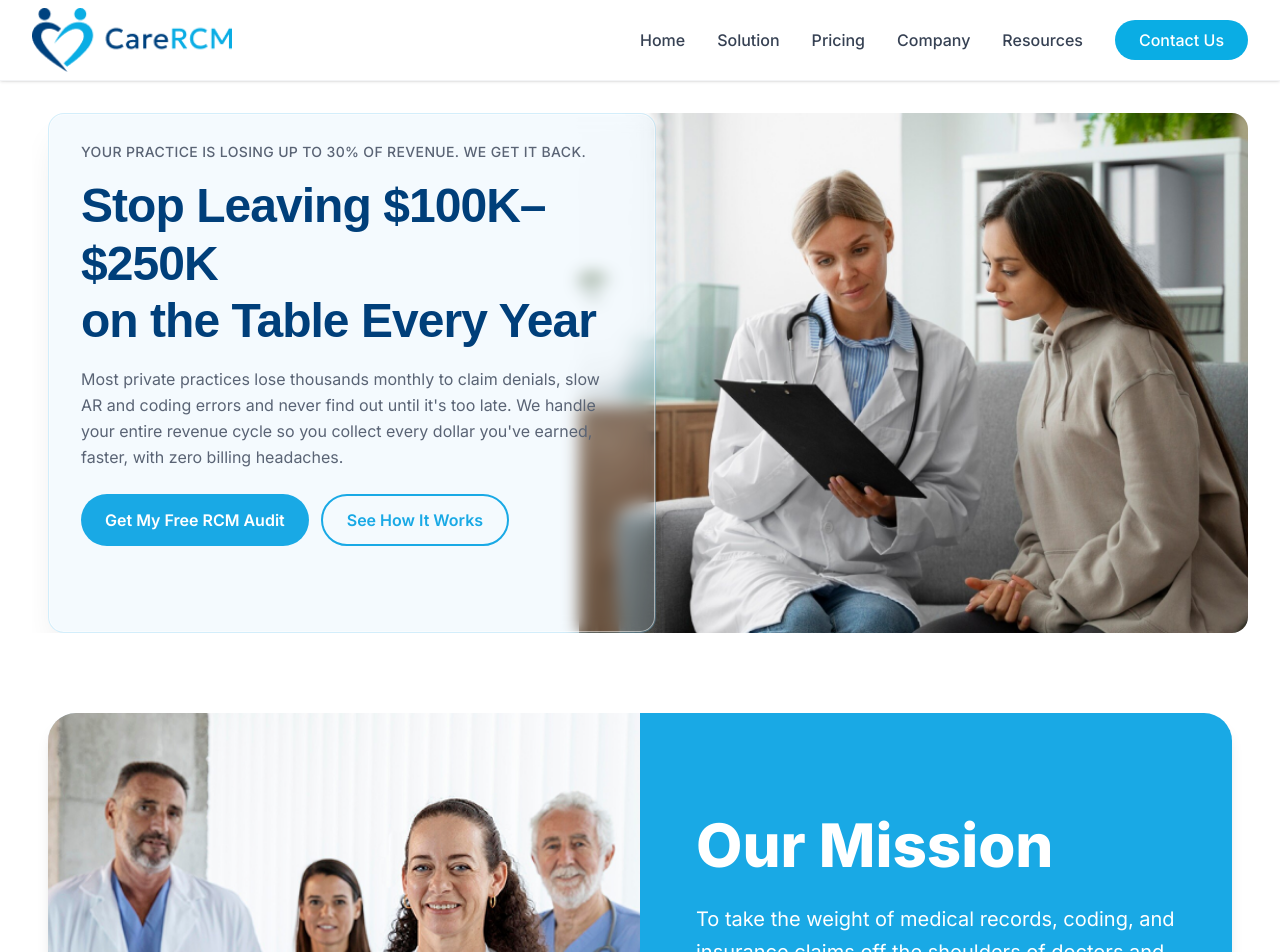
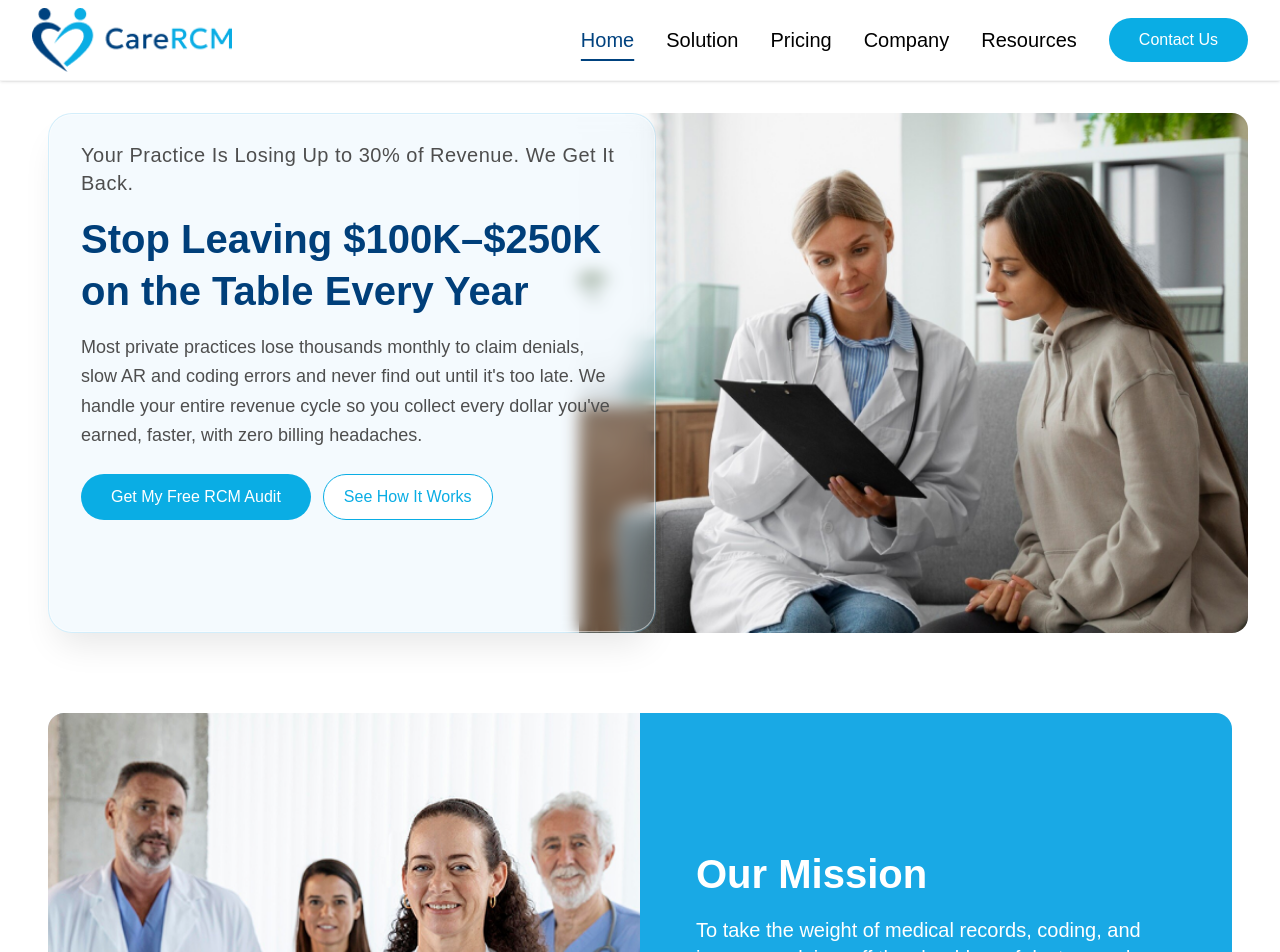
Before and after one commit to virtuosoftacademy-cloud/carercm, a Next.js app: page / in a window 1280 px wide. Shown: the top 952 px of the page. Built offline with nearby package versions, Linux system fonts and the light colour scheme.

Commit message:
changes add  15

```diff
--- a/app/globals.css
+++ b/app/globals.css
@@ -1 +1,144 @@
 @import "tailwindcss";
+
+body {
+    font-family: sans-serif !important;
+    margin: 0 !important;
+    padding: 0 !important;
+    box-sizing: border-box !important;
+    /* background-color: #ffffff !important; */
+}
+
+.text-xs {
+    font-size: 18px !important;
+}
+
+.text-sm {
+    font-size: 20px !important;
+}
+
+.text-md {
+    font-size: 26px !important;
+}
+
+.text-lg {
+    font-size: 34px !important;
+}
+
+.text-xl {
+    font-size: 44px !important;
+}
+
+.text-base {
+    font-size: 56px !important;
+}
+
+.font-light {
+    font-weight: 300 !important;
+}
+
+.font-normal {
+    font-weight: 400 !important;
+}
+
+.font-medium {
+    font-weight: 500 !important;
+}
+
+.font-semibold {
+    font-weight: 700 !important;
+}
+
+.font-bold {
+    font-weight: 900 !important;
+}
+
+.bg-white {
+    background-color: #ffffff !important;
+}
+
+.bg-blue {
+    background-color: #0AADE4 !important;
+}
+
+.bg-gray-100 {
+    background-color: #f5f5f5 !important;
+}
+
+.text-gray {
+    color: #4e4e4e !important;
+}
+
+.text-black {
+    color: #000000 !important;
+}
+
+.text-white {
+    color: #ffffff !important;
+}
+
+h1 {
+    font-weight: 700 !important;
+    color: #003f7a !important;
+    font-size: 40px !important;
+    letter-spacing: normal !important;
+    line-height: 1.3 !important;
+}
+
+h2 {
+    font-weight: 700 !important;
+    color: #003f7a !important;
+    font-size: 30px !important;
+    letter-spacing: normal !important;
+    line-height: 1.3 !important;
+}
+
+.border-gray-100 {
+    border-color: #f5f5f5 !important;
+}
+
+.rounded {
+    border-radius: 4px !important;
+}
+
+.rounded-md {
+    border-radius: 6px !important;
+}
+
+.rounded-lg {
+    border-radius: 8px !important;
+}
+
+.rounded-xl {
+    border-radius: 16px !important;
+}
+
+.rounded-2xl {
+    border-radius: 24px !important;
+}
+
+.shadow {
+    box-shadow: rgba(99, 99, 99, 0.2) 0px 2px 8px 0px !important;
+}
+
+.btn {
+    background-color: #0AADE4 !important;
+    color: #ffffff !important;
+    padding: 10px 30px !important;
+    border-radius: 9999px !important;
+    font-size: 16px !important;
+    font-weight: 400 !important;
+    transition: background-color 0.3s ease !important;
+    cursor: pointer !important;
+}
+
+.btn2 {
+    background-color: #ffffff !important;
+    color: #0AADE4 !important;
+    padding: 10px 20px !important;
+    border-radius: 9999px !important;
+    font-size: 16px !important;
+    font-weight: 500 !important;
+    transition: background-color 0.3s ease !important;
+    cursor: pointer !important;
+    border: 1px solid #0AADE4 !important;
+}
--- a/components/layout/Header.tsx
+++ b/components/layout/Header.tsx
@@ -3,16 +3,32 @@
 import { useState } from "react";
 import Link from "next/link";
 import Image from "next/image";
+import { usePathname } from "next/navigation";
 
 export default function Header() {
   const [isOpen, setIsOpen] = useState(false);
+  const pathname = usePathname();
+
+  const navItems = [
+    { name: "Home", path: "/" },
+    { name: "Solution", path: "/solution" },
+    { name: "Pricing", path: "/pricing" },
+    { name: "Company", path: "/company" },
+    { name: "Resources", path: "/resources" },
+  ];
+
+  const isActiveLink = (path: string) => {
+    if (path === "/") {
+      return pathname === path;
+    }
+    return pathname?.startsWith(path);
+  };
 
   return (
     <header className="bg-white border-b border-gray-100 sticky top-0 z-50 shadow-sm">
       <div className="px-4 sm:px-6 lg:px-8">
         <div className="flex items-center justify-between h-16 md:h-20">
 
-          {/* Logo - Left Side */}
           <div className="flex-shrink-0">
             <Link href="/">
               <Image
@@ -26,46 +42,27 @@ export default function Header() {
             </Link>
           </div>
 
-          {/* Desktop Navigation */}
           <nav className="hidden md:flex md:items-center md:gap-6 lg:gap-8">
+            {navItems.map((item) => (
               <Link
-              href="/"
-              className="text-sm lg:text-base text-gray-700 transition-colors font-medium"
+                key={item.name}
+                href={item.path}
+                className={`text-sm font-light transition-all duration-300 hover:!text-[#00427F] ${
+                  isActiveLink(item.path)
+                    ? "text-[#00427F] font-normal underline underline-offset-12"
+                    : "text-black hover:text-[#00427F]"
+                }`}
               >
-              Home
+                {item.name}
               </Link>
-            <Link
-              href="#"
-              className="text-sm lg:text-base text-gray-700 transition-colors font-medium"
-            >
-              Solution
-            </Link>
-            <Link
-              href="#"
-              className="text-sm lg:text-base text-gray-700 transition-colors font-medium"
-            >
-              Pricing
-            </Link>
-            <Link
-              href="#"
-              className="text-sm lg:text-base text-gray-700 transition-colors font-medium"
-            >
-              Company
-            </Link>
-            <Link
-              href="#"
-              className="text-sm lg:text-base text-gray-700 transition-colors font-medium"
-            >
-              Resources
-            </Link>
+            ))}
             <button
-              className="text-sm rounded-4xl bg-[#0AADE4] p-2 px-6 lg:text-base text-white transition-colors font-medium"
+              className="btn"
             >
               Contact Us
             </button>
           </nav>
 
-          {/* Mobile Menu Button */}
           <div className="md:hidden">
             <button
               onClick={() => setIsOpen(!isOpen)}
@@ -91,47 +88,26 @@ export default function Header() {
           </div>
         </div>
 
-        {/* Mobile Menu Dropdown */}
         {isOpen && (
-          <div className="md:hidden py-4 border-t border-gray-100">
+          <div className="md:hidden py-4">
             <nav className="flex flex-col space-y-3">
+              {navItems.map((item) => (
                 <Link
-                href="/"
-                className="text-gray-700 transition-colors py-2 text-base font-medium"
+                  key={item.name}
+                  href={item.path}
+                  className={`text-sm font-light transition-all duration-300 hover:text-![#00427F] ${
+                    isActiveLink(item.path)
+                      ? "text-[#00427F] font-normal underline underline-offset-12"
+                      : "text-black hover:text-[#00427F]"
+                  }`}
                   onClick={() => setIsOpen(false)}
                 >
-                Home
+                  {item.name}
                 </Link>
-              <Link
-                href="#"
-                className="text-gray-700 transition-colors py-2 text-base font-medium"
+              ))}
+              <button
+                className="btn"
                 onClick={() => setIsOpen(false)}
-              >
-                Solution
-              </Link>
-              <Link
-                href="#"
-                className="text-gray-700 transition-colors py-2 text-base font-medium"
-                onClick={() => setIsOpen(false)}
-              >
-                Pricing
-              </Link>
-              <Link
-                href="#"
-                className="text-gray-700 transition-colors py-2 text-base font-medium"
-                onClick={() => setIsOpen(false)}
-              >
-                Company
-              </Link>
-              <Link
-                href="#"
-                className="text-gray-700 transition-colors py-2 text-base font-medium"
-                onClick={() => setIsOpen(false)}
-              >
-                Resources
-              </Link>
-              <button
-                className="text-sm rounded-4xl bg-[#0AADE4] p-2 px-6 lg:text-base text-white transition-colors font-medium"
               >
                 Contact Us
               </button>
--- a/components/sections/Hero.tsx
+++ b/components/sections/Hero.tsx
@@ -1,12 +1,10 @@
-"use client";
 import Image from "next/image";
 
 export default function HeroSection() {
   return (
-    <section className="w-full bg-white py-8 px-4 sm:px-6 lg:px-8">
-      {/* Mobile Layout (Column) - Up to 985px */}
+    <section>
+      <div className="bg-white p-8">
         <div className="block xl:hidden">
-        {/* Mobile Image - Full Width Top */}
           <div className="relative w-full h-[280px] rounded-2xl overflow-hidden mb-6">
             <Image
               src="/Mask Group (1).png"
@@ -16,49 +14,40 @@ export default function HeroSection() {
               className="object-cover object-center"
               sizes="100vw"
             />
-          {/* Overlay for text readability */}
             <div className="absolute inset-0 bg-gradient-to-t from-black/60 via-black/30 to-transparent" />
           </div>
 
-        {/* Mobile Content - Below Image */}
           <div className="flex flex-col gap-4 px-2">
-          {/* Eyebrow */}
-          <p className="text-[#5a6475] text-sm font-medium leading-snug">
+            <p className="text-gray text-sm font-medium leading-snug">
               Your Practice Is Losing Up to 30% of Revenue. We Get It Back.
             </p>
 
-          {/* Headline */}
-          <h1 className="text-[#003f7a] font-bold leading-[1.2] tracking-[-0.02em] text-3xl"
-            style={{ fontFamily: "'Sora', sans-serif" }}>
+            <h1 className="h1">
               Stop Leaving $100K–$250K<br />
               on the Table Every Year
             </h1>
 
-          {/* Body */}
-          <p className="text-[#5a6475] text-base leading-relaxed">
+            <p className="text-gray text-xs leading-relaxed">
               Most private practices lose thousands monthly to claim denials,
               slow AR and coding errors and never find out until it's too late.
               We handle your entire revenue cycle so you collect every dollar
               you've earned, faster, with zero billing headaches.
             </p>
 
-          {/* CTAs - Column on Mobile */}
             <div className="flex flex-col gap-3 mt-2">
-            <button className="bg-[#19a9e5] hover:bg-[#128cc7] text-white font-semibold text-sm px-6 py-3 rounded-full transition-all w-full sm:w-auto">
+              <button className="btn">
                 Get My Free RCM Audit
               </button>
-            <button className="border-2 border-[#19a9e5] text-[#19a9e5] hover:bg-[#e0f5fc] font-semibold text-sm px-6 py-3 rounded-full transition-all w-full sm:w-auto">
+              <button className="btn2">
                 See How It Works
               </button>
             </div>
           </div>
         </div>
 
-      {/* Desktop Layout (Original Design - Side by Side) - 985px and above */}
         <div className="hidden xl:block">
-        <div className="relative w-full h-[340px] md:h-[420px] lg:h-[480px] xl:h-[520px] overflow-hidden">
+          <div className="relative w-full h-[340px] md:h-[420px] lg:h-[480px] xl:h-[520px]">
 
-          {/* FULL BLEED IMAGE (right side, goes to edge) */}
             <div className="absolute top-0 right-0 bottom-0 w-[60%] md:w-[58%] lg:w-[55%] rounded-r-2xl overflow-hidden">
               <Image
                 src="/Mask Group (1).png"
@@ -70,7 +59,6 @@ export default function HeroSection() {
               />
             </div>
 
-          {/* BLUR STRIP BACKGROUND - Full container background */}
             <div
               className="absolute"
               style={{
@@ -78,7 +66,6 @@ export default function HeroSection() {
               }}
             />
 
-          {/* FLOATING CARD - Exactly matching right image height with same top/bottom spacing */}
             <div
               className="absolute flex flex-col gap-3 md:gap-4 rounded-2xl px-6 md:px-7 lg:px-8 py-5 md:py-6 lg:py-7"
               style={{
@@ -94,32 +81,27 @@ export default function HeroSection() {
               }}
             >
 
-            {/* Eyebrow */}
-            <p className="text-[#5a6475] text-xs md:text-sm font-medium leading-snug uppercase tracking-wide">
+              <p className="text-gray text-sm font-medium leading-snug tracking-wide">
                 Your Practice Is Losing Up to 30% of Revenue. We Get It Back.
               </p>
 
-            {/* Headline */}
-            <h1 className="text-[#003f7a] font-bold leading-[1.2] tracking-[-0.02em] text-2xl md:text-3xl lg:text-4xl xl:text-5xl"
-              style={{ fontFamily: "'Sora', sans-serif" }}>
+              <h1 className="h1">
                 Stop Leaving $100K–$250K<br />
                 on the Table Every Year
               </h1>
 
-            {/* Body */}
-            <p className="text-[#5a6475] text-sm md:text-base leading-relaxed">
+              <p className="text-gray text-xs leading-relaxed">
                 Most private practices lose thousands monthly to claim denials,
                 slow AR and coding errors and never find out until it's too late.
                 We handle your entire revenue cycle so you collect every dollar
                 you've earned, faster, with zero billing headaches.
               </p>
 
-            {/* CTAs - Row on Tablet/Desktop */}
               <div className="flex flex-row gap-3 mt-2">
-              <button className="bg-[#19a9e5] hover:bg-[#128cc7] text-white font-semibold text-sm md:text-base px-5 md:px-6 py-2.5 md:py-3 rounded-full transition-all transform hover:scale-105 whitespace-nowrap">
+                <button className="btn">
                   Get My Free RCM Audit
                 </button>
-              <button className="border-2 border-[#19a9e5] text-[#19a9e5] hover:bg-[#e0f5fc] font-semibold text-sm md:text-base px-5 md:px-6 py-2.5 md:py-3 rounded-full transition-all transform hover:scale-105 whitespace-nowrap">
+                <button className="btn2">
                   See How It Works
                 </button>
               </div>
@@ -127,6 +109,7 @@ export default function HeroSection() {
 
           </div>
         </div>
+      </div>
     </section>
   );
 }
--- a/components/sections/Mission.tsx
+++ b/components/sections/Mission.tsx
@@ -8,13 +8,12 @@ export default function MissionVision() {
   const [img2Error, setImg2Error] = useState(false);
 
   return (
-    <section className="w-full bg-white py-12 px-3 sm:px-6 md:px-8 lg:px-12 xl:px-12">
-      <div className="w-full rounded-xl sm:rounded-2xl md:rounded-3xl lg:rounded-[28px] overflow-hidden shadow-lg">
+    <section>
+      <div className="bg-white p-12">
+        <div className="w-full rounded-xl sm:rounded-2xl md:rounded-3xl lg:rounded-[28px] overflow-hidden">
 
-        {/* Row 1: Mission Section */}
           <div className="flex flex-col lg:flex-row w-full">
 
-          {/* Image 1 */}
             <div className="w-full lg:w-1/2 h-[250px] xs:h-[280px] sm:h-[320px] md:h-[380px] lg:h-[420px] xl:h-[480px] overflow-hidden bg-gradient-to-br from-blue-100 to-cyan-100 relative">
               {!img1Error ? (
                 <Image
@@ -38,13 +37,12 @@ export default function MissionVision() {
               )}
             </div>
 
-          {/* Mission Content */}
             <div className="w-full lg:w-1/2 bg-[#19a9e5] flex items-center justify-center px-5 sm:px-8 md:px-10 lg:px-12 xl:px-14 py-8 sm:py-10 md:py-12 lg:py-14 xl:py-16">
               <div className="max-w-xl">
-              <h2 className="text-white font-extrabold text-2xl sm:text-3xl md:text-4xl lg:text-5xl xl:text-6xl leading-tight mb-3 sm:mb-4 md:mb-5">
+                <h1 className="h1 text-white mb-4">
                   Our Mission
-              </h2>
-              <p className="text-white text-xs sm:text-sm md:text-base lg:text-lg xl:text-xl leading-relaxed sm:leading-relaxed">
+                </h1>
+                <p className="text-white text-sm">
                   To take the weight of medical records, coding, and insurance claims
                   off the shoulders of doctors and hospital leaders, handled with
                   precision, integrity, and accountability, so clinicians can give
@@ -54,16 +52,14 @@ export default function MissionVision() {
             </div>
           </div>
 
-        {/* Row 2: Vision Section */}
           <div className="flex flex-col lg:flex-row w-full">
 
-          {/* Vision Content */}
             <div className="w-full lg:w-1/2 bg-[#0a3d8f] flex items-center justify-center px-5 sm:px-8 md:px-10 lg:px-12 xl:px-14 py-8 sm:py-10 md:py-12 lg:py-14 xl:py-16 order-2 lg:order-1">
               <div className="max-w-xl">
-              <h2 className="text-white font-extrabold text-2xl sm:text-3xl md:text-4xl lg:text-5xl xl:text-6xl leading-tight mb-3 sm:mb-4 md:mb-5">
+                <h1 className="text-white h1 mb-4">
                   Our Vision
-              </h2>
-              <p className="text-white text-xs sm:text-sm md:text-base lg:text-lg xl:text-xl leading-relaxed sm:leading-relaxed">
+                </h1>
+                <p className="text-white text-sm">
                   A healthcare system where every hour of a clinician's day is spent
                   healing, not chasing paperwork. CareRCM exists to be the trusted
                   back-office partner that makes that possible, through quality
@@ -73,7 +69,6 @@ export default function MissionVision() {
               </div>
             </div>
 
-          {/* Image 2 */}
             <div className="w-full lg:w-1/2 h-[250px] xs:h-[280px] sm:h-[320px] md:h-[380px] lg:h-[420px] xl:h-[480px] overflow-hidden bg-gradient-to-br from-green-100 to-teal-100 relative order-1 lg:order-2">
               {!img2Error ? (
                 <Image
@@ -97,6 +92,7 @@ export default function MissionVision() {
             </div>
           </div>
         </div>
+      </div>
     </section>
   );
 }
```
Also changed, not shown: components/sections/ContactForm.tsx (+8 -20 lines), components/sections/Footer.tsx (+10 -24 lines), components/sections/Recognition.tsx (+5 -11 lines), components/sections/Services.tsx (+14 -19 lines), components/sections/Specialty.tsx (+3 -5 lines), components/sections/Testimonials.tsx (+10 -18 lines). Lines whose indentation alone changed are shown as unchanged.
